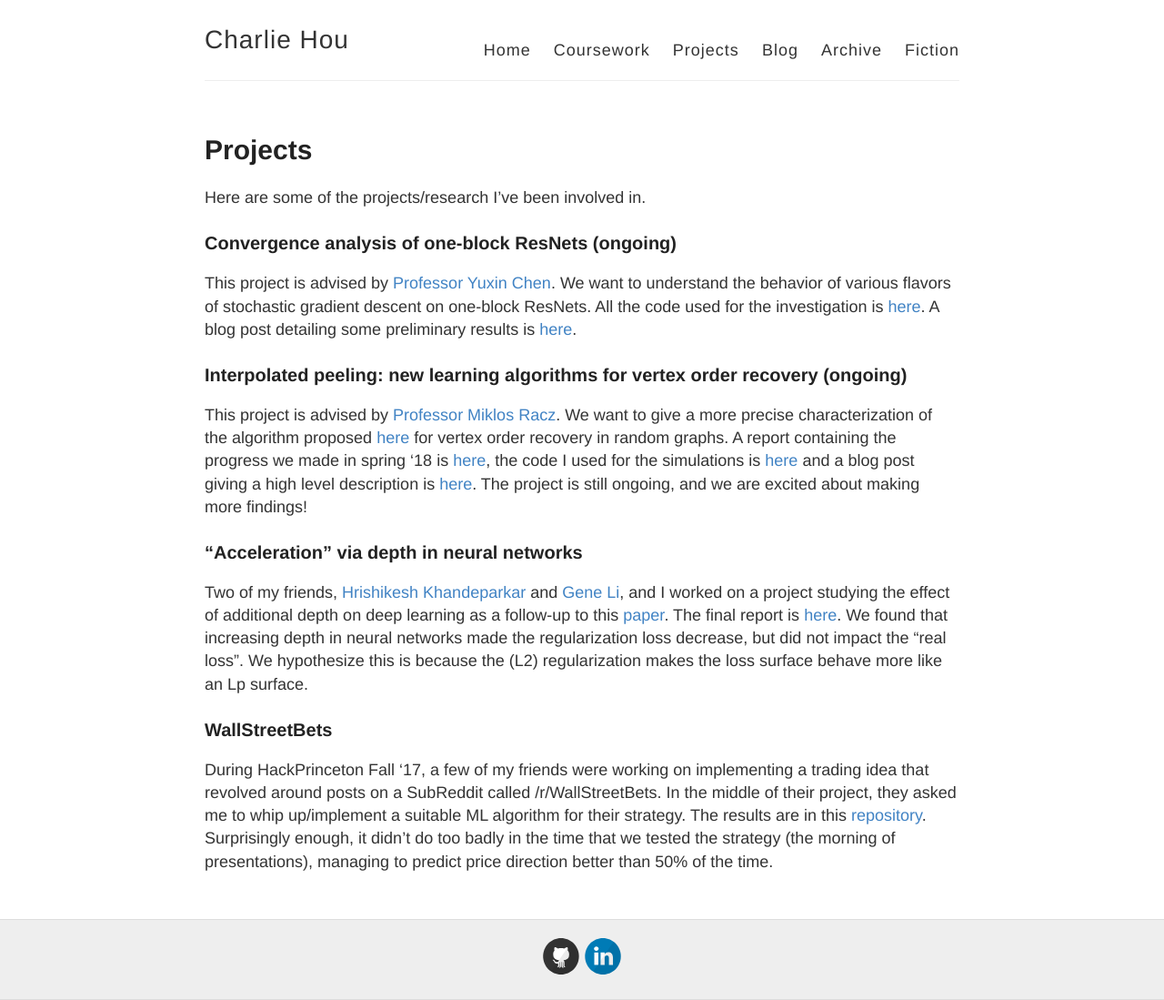
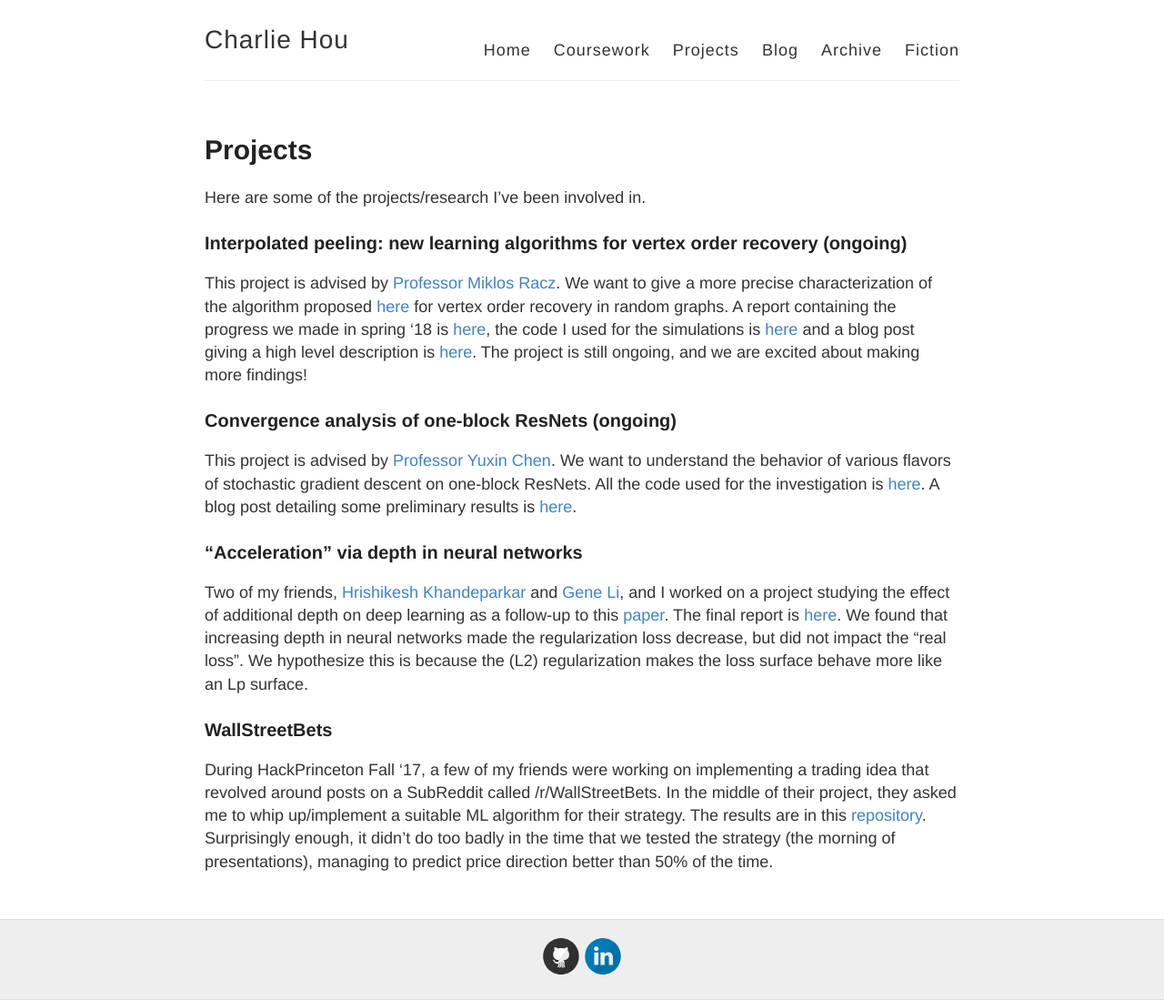
Before and after one commit to houcharlie/oldwebsite, a Jekyll site: the page built from projects.md, in a window 1280 px wide. Shown: the whole page at 91% size. Built offline with Jekyll 4.4.1, drawn with Linux system fonts in a browser that asks for light colours.

```diff
--- a/projects.md
+++ b/projects.md
@@ -6,15 +6,15 @@ permalink: /projects/
 
 Here are some of the projects/research I've been involved in.
 
-### Convergence analysis of one-block ResNets (ongoing)
-
-This project is advised by [Professor Yuxin Chen](http://www.princeton.edu/~yc5/).  We want to understand the behavior of various flavors of stochastic gradient descent on one-block ResNets.  All the code used for the investigation is [here](https://github.com/houcharlie/resnet_convergence).  A blog post detailing some preliminary results is [here]({{site.url}}/blog/resnet_first_hypothesis).
-
 ### Interpolated peeling: new learning algorithms for vertex order recovery (ongoing)
 
 This project is advised by [Professor Miklos Racz](http://mracz.princeton.edu/).  We
 want to give a more precise characterization of the algorithm proposed [here](https://pdfs.semanticscholar.org/043a/4b15b8f563002e1d1e3ee8dea5eed9aa26ca.pdf) for vertex order recovery in random graphs.  A report containing
 the progress we made in spring '18 is [here]({{site.url}}/pdfs/report.pdf), the code I used for the simulations is [here](https://github.com/houcharlie/peelingAnalysis) and a blog post giving a high level description is [here]({{site.url}}/blog/peeling).  The project is still ongoing, and we are excited about making more findings!
+
+### Convergence analysis of one-block ResNets (ongoing)
+
+This project is advised by [Professor Yuxin Chen](http://www.princeton.edu/~yc5/).  We want to understand the behavior of various flavors of stochastic gradient descent on one-block ResNets.  All the code used for the investigation is [here](https://github.com/houcharlie/resnet_convergence).  A blog post detailing some preliminary results is [here]({{site.url}}/blog/resnet_first_hypothesis).
 
 
 ### "Acceleration" via depth in neural networks
```
